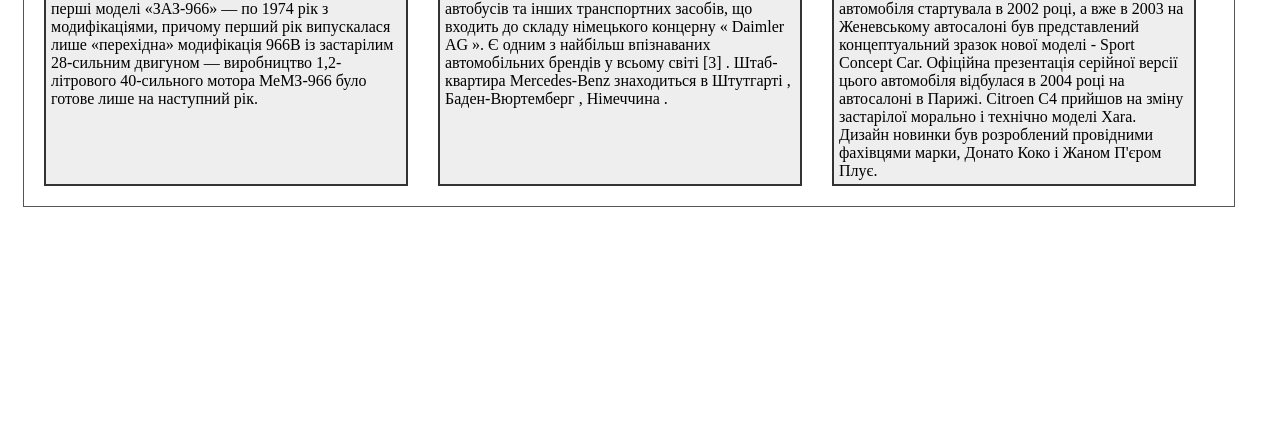
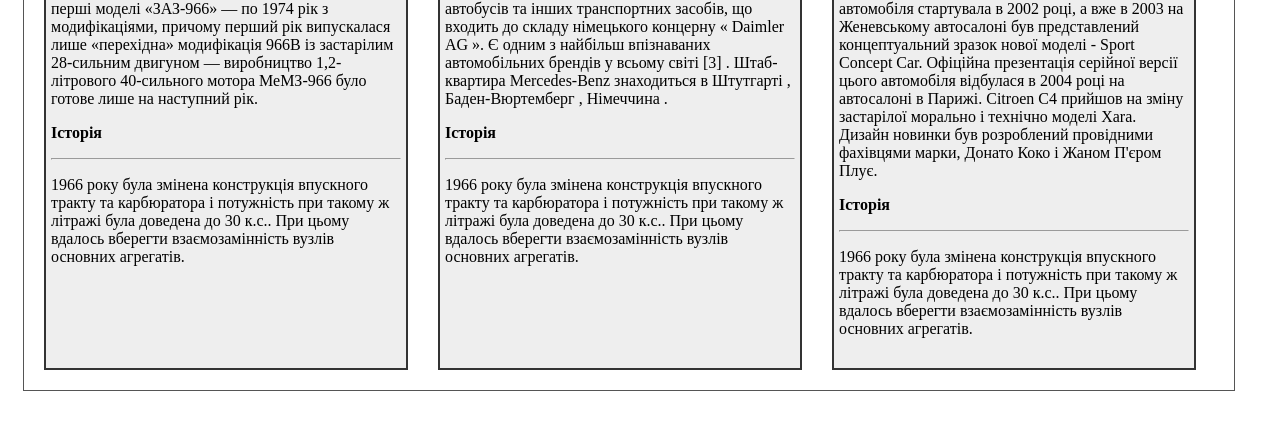
Before and after one commit to AllaKalichun/AllaKalichun.github.io, a plain HTML site: page проект машина/index.html in a window 1280 px wide. Shown: the part 308-738 px from the top of the page. Drawn offline with Linux system fonts and the light colour scheme.

Commit message:
дописана історія

```diff
--- a/проект машина/css/style.css
+++ b/проект машина/css/style.css
@@ -9,7 +9,7 @@
 
 .hatka{
 	width: 350px;
-	height: 436px;
+	height: 620px;
 	border: 2px #333 solid;
 	background: #eee;
 	float: left;
--- a/проект машина/index.html
+++ b/проект машина/index.html
@@ -19,6 +19,12 @@
 
 					<b>ЗАЗ-966 «Запорожець»</b> (у народі — <i> «вухань», «вухатий», «чебурашка» </i>) — радянський легковий автомобіль особливо малого класу. Випускався на автомобільному заводі в місті Запоріжжі з 1966 — 12 жовтня з конвеєра заводу «Комунар» зійшли перші моделі «ЗАЗ-966» — по 1974 рік з модифікаціями, причому перший рік випускалася лише «перехідна» модифікація 966В із застарілим 28-сильним двигуном — виробництво 1,2-літрового 40-сильного мотора МеМЗ-966 було готове лише на наступний рік.
 				</p>
+            <p><b>Історія</b></p>
+            <hr>
+            <p>
+              1966 року була змінена конструкція впускного тракту та карбюратора і потужність при такому ж літражі була доведена до 30 к.с.. При цьому вдалось вберегти взаємозамінність вузлів основних агрегатів.
+
+            </p>
 			</div>
 			<div class="hatka">
 				<h3>Mersedes</h3>
@@ -34,6 +40,12 @@
 
                 <b>Mercedes-Benz</b> (німецьке вимова [mɛʁtseːdəs bɛnts] ) - торгова марка і однойменна компанія-виробник легкових автомобілів преміального класу, вантажних автомобілів, автобусів та інших транспортних засобів, що входить до складу німецького концерну « Daimler AG ». Є одним з найбільш впізнаваних автомобільних брендів у всьому світі [3] . Штаб-квартира Mercedes-Benz знаходиться в Штутгарті , Баден-Вюртемберг , Німеччина .
 				</p>
+				<p><b>Історія</b></p>
+            <hr>
+            <p>
+              1966 року була змінена конструкція впускного тракту та карбюратора і потужність при такому ж літражі була доведена до 30 к.с.. При цьому вдалось вберегти взаємозамінність вузлів основних агрегатів.
+
+            </p>
 			</div><div class="hatka">
 				<h3>Citroen C4</h3>
 				<p>
@@ -48,6 +60,12 @@
 
                     <b>Citroen C4</b> - сімейство автомобілів С-класу від відомого французького бренду, в назві якого зашифровано ім'я бренду «С» - Citroen, і приналежність до середнього С-класу «4». Розробка цього автомобіля стартувала в 2002 році, а вже в 2003 на Женевському автосалоні був представлений концептуальний зразок нової моделі - Sport Concept Car. Офіційна презентація серійної версії цього автомобіля відбулася в 2004 році на автосалоні в Парижі. Citroen C4 прийшов на зміну застарілої морально і технічно моделі Xara. Дизайн новинки був розроблений провідними фахівцями марки, Донато Коко і Жаном П'єром Плує.
 				</p>
+				<p><b>Історія</b></p>
+            <hr>
+            <p>
+              1966 року була змінена конструкція впускного тракту та карбюратора і потужність при такому ж літражі була доведена до 30 к.с.. При цьому вдалось вберегти взаємозамінність вузлів основних агрегатів.
+
+            </p>
 			</div>
 	</div> <!-- shafka close-->
 </body>
```
